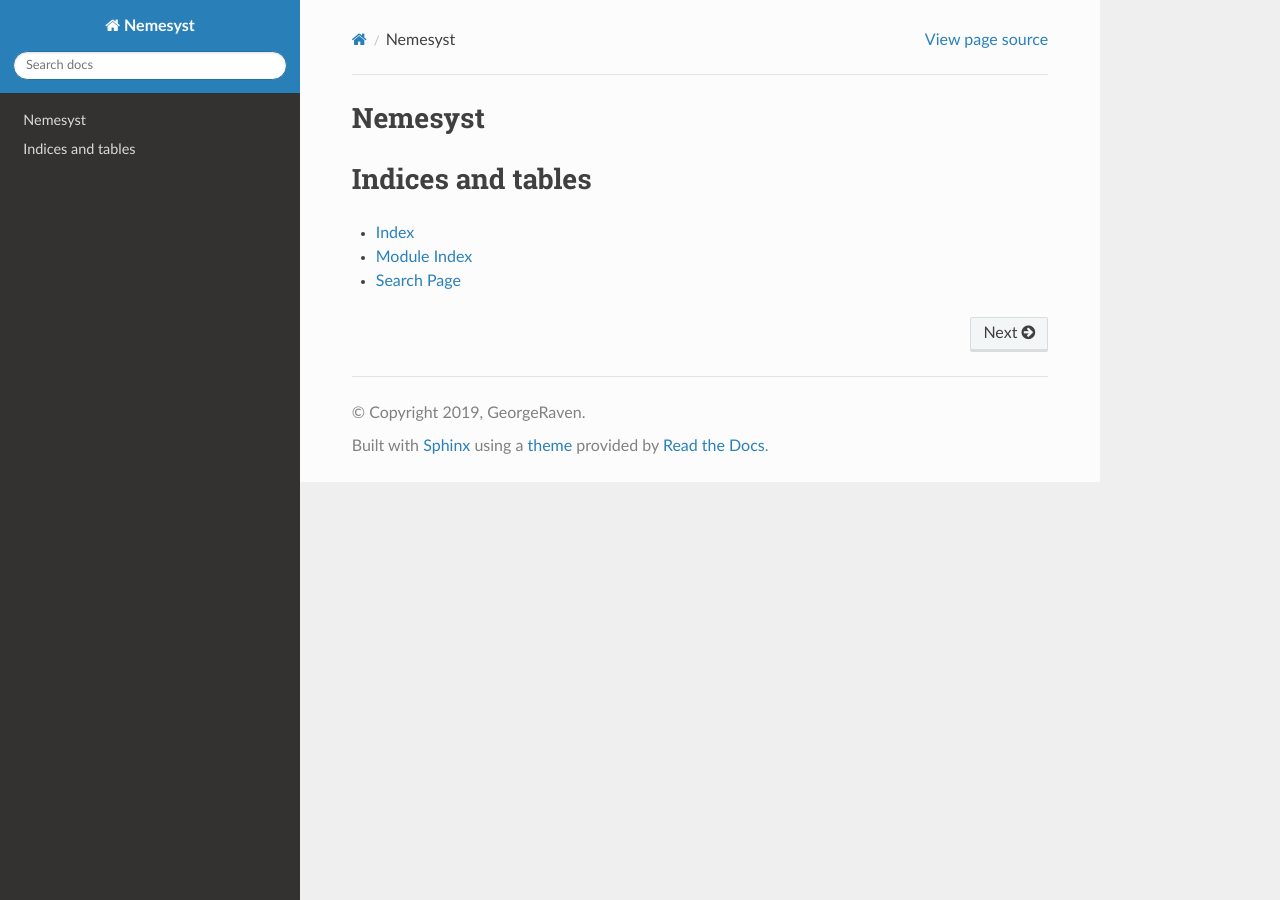
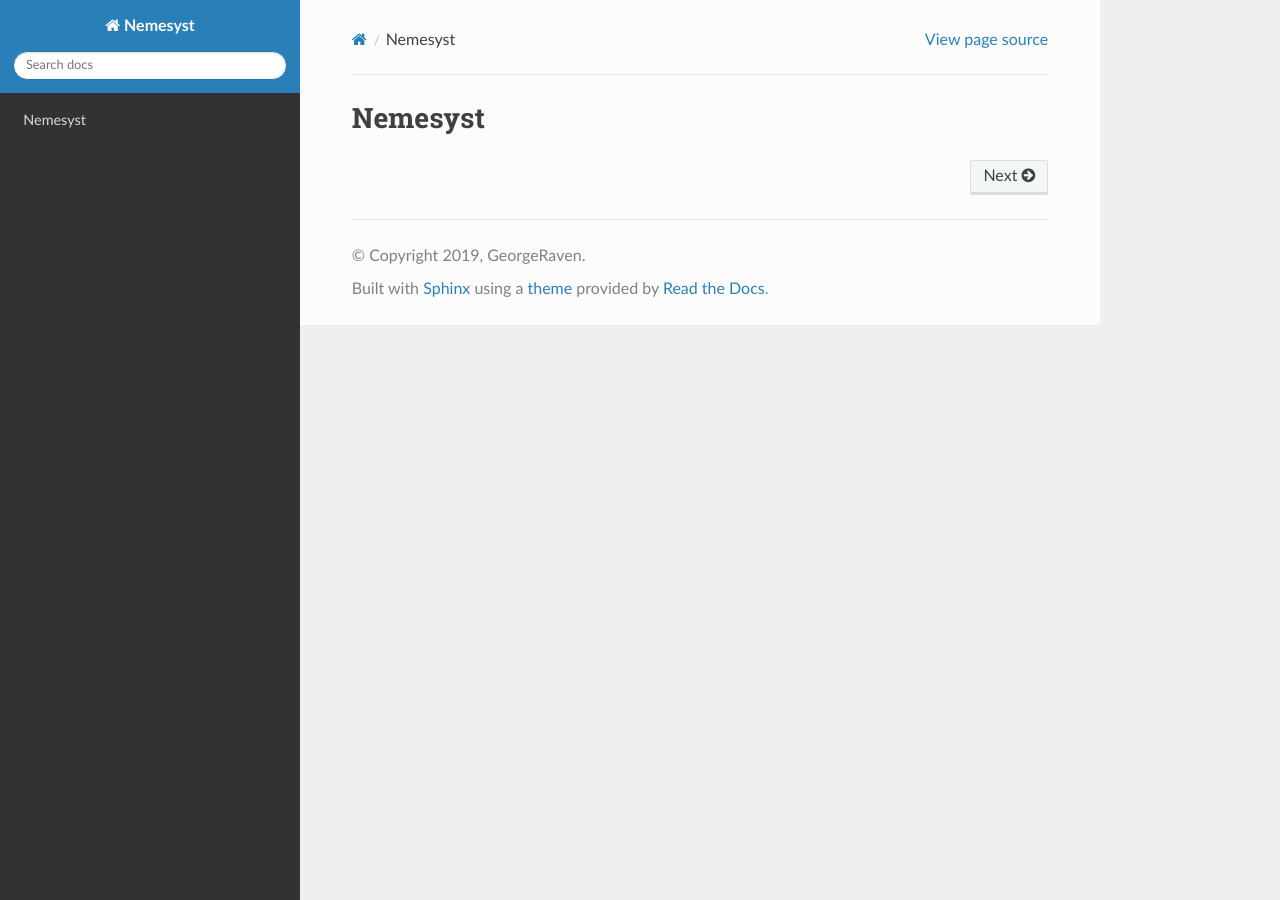
Before and after one commit to DreamingRaven/nemesyst, a Sphinx documentation site: the page built from docs/source/index.rst, in a window 1280 px wide. Built offline with Sphinx 7.4.7 and the Read the Docs theme 2.0.0, drawn with Linux system fonts in a browser that asks for light colours.

Commit message:
Updated docs
removed uneccessary auto generated sections

```diff
--- a/docs/source/index.rst
+++ b/docs/source/index.rst
@@ -5,18 +5,9 @@
    :caption: Contents:
 
 Nemesyst
-====================================
+========
 
 .. toctree::
    :maxdepth: 2
 
    license
-
-
-
-Indices and tables
-==================
-
-* :ref:`genindex`
-* :ref:`modindex`
-* :ref:`search`
```
